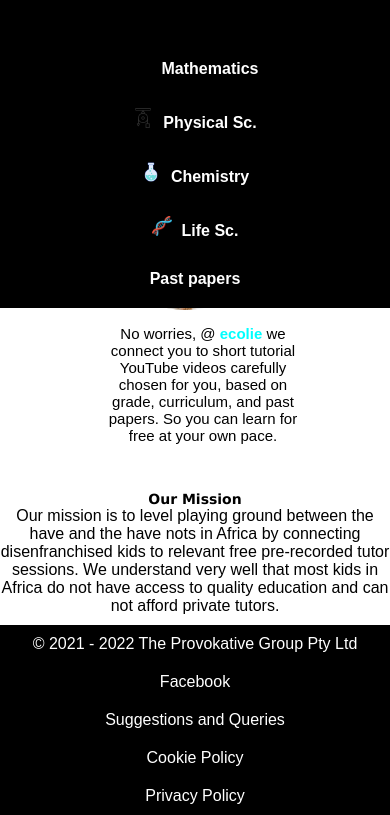
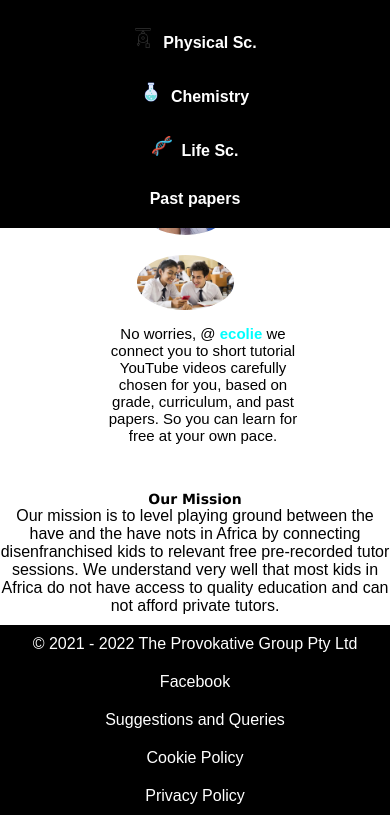
Before and after one commit to Asanda-Ngcobo/update, a plain HTML site: page index.html in a window 390 px wide. Shown: the part 46-861 px from the top of the page. Drawn offline with Linux system fonts and the light colour scheme.

Commit message:
Update stylesheet.css

```diff
--- a/stylesheet.css
+++ b/stylesheet.css
@@ -206,11 +206,6 @@ Screen and (max-width: 600px){
 
     }
 
-    .homebar:hover .menu-bar ul:first-child{
-        padding-top: 80px;
-
-    }
-
 
     .homebar:hover .menu-bar ul li a{
         text-align: center;
```
